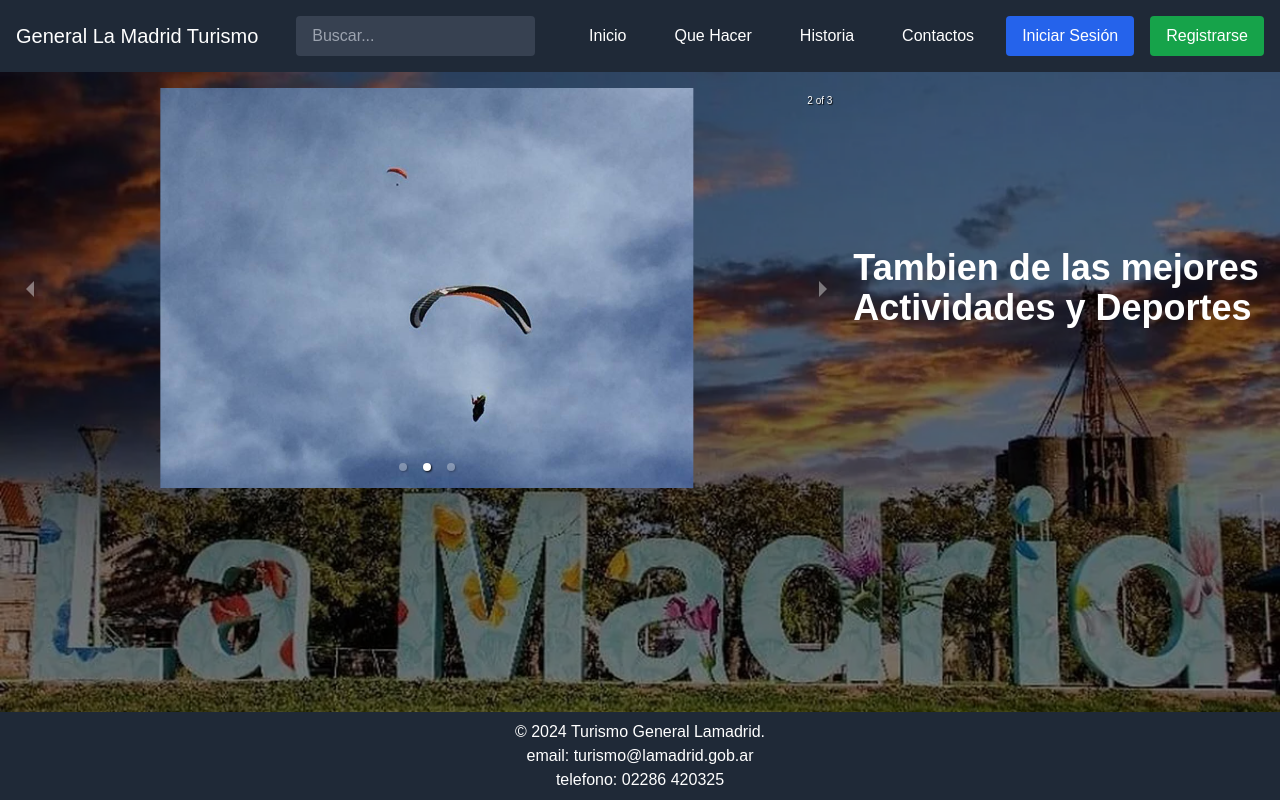
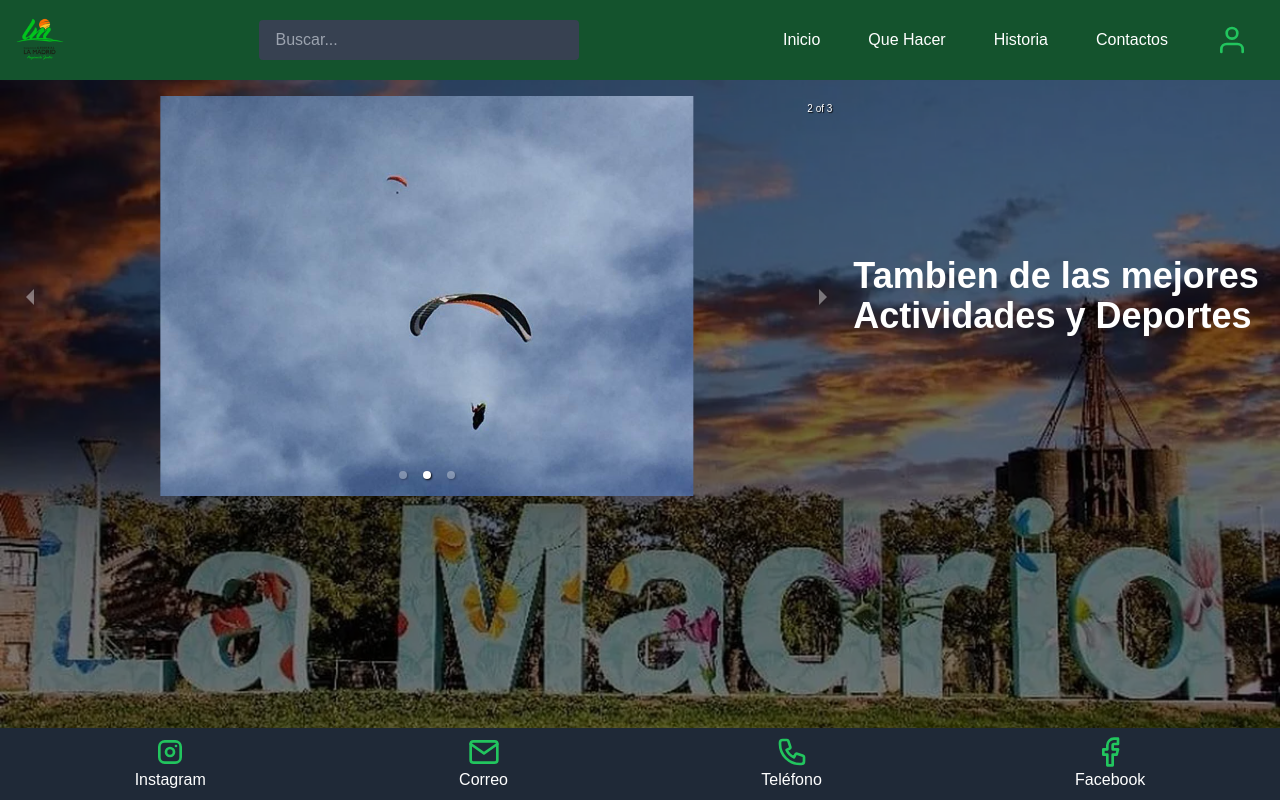
Before and after one commit to Phaca10/Turismo-UNTREF, a React (Vite) app: page / in a window 1280 px wide. Built offline with nearby package versions, Linux system fonts and the light colour scheme.

Commit message:
Modificando Footer y demas cosas

```diff
--- a/src/components/Footer.jsx
+++ b/src/components/Footer.jsx
@@ -2,10 +2,43 @@ import React from 'react';
 
 const Footer = () => {
   return (
-    <footer className="bg-gray-800 text-white text-center p-4 md:p-2 w-full">
-      <p>© 2024 Turismo General Lamadrid.</p>
-      <p>email: turismo@lamadrid.gob.ar</p>
-      <p>telefono: 02286 420325</p>
+    <footer className="bg-gray-800 text-white text-center p-4 md:p-2 w-full flex justify-around items-center">
+      <div className="flex flex-col items-center">
+        <a href="/camara" target="_blank" rel="noopener noreferrer">
+          <svg className="h-8 w-8 text-green-500" width="24" height="24" viewBox="0 0 24 24" strokeWidth="2" stroke="currentColor" fill="none" strokeLinecap="round" strokeLinejoin="round">
+            <path stroke="none" d="M0 0h24v24H0z" />
+            <rect x="4" y="4" width="16" height="16" rx="4" />
+            <circle cx="12" cy="12" r="3" />
+            <line x1="16.5" y1="7.5" x2="16.5" y2="7.501" />
+          </svg>
+        </a>
+        <p>Instagram</p>
+      </div>
+      <div className="flex flex-col items-center">
+        <a href="/correo" target="_blank" rel="noopener noreferrer">
+          <svg className="h-8 w-8 text-green-500" viewBox="0 0 24 24" fill="none" stroke="currentColor" strokeWidth="2" strokeLinecap="round" strokeLinejoin="round">
+            <path d="M4 4h16c1.1 0 2 .9 2 2v12c0 1.1-.9 2-2 2H4c-1.1 0-2-.9-2-2V6c0-1.1.9-2 2-2z" />
+            <polyline points="22,6 12,13 2,6" />
+          </svg>
+        </a>
+        <p>Correo</p>
+      </div>
+      <div className="flex flex-col items-center">
+        <a href="/telefono" target="_blank" rel="noopener noreferrer">
+          <svg className="h-8 w-8 text-green-500" fill="none" viewBox="0 0 24 24" stroke="currentColor">
+            <path strokeLinecap="round" strokeLinejoin="round" strokeWidth="2" d="M3 5a2 2 0 012-2h3.28a1 1 0 01.948.684l1.498 4.493a1 1 0 01-.502 1.21l-2.257 1.13a11.042 11.042 0 005.516 5.516l1.13-2.257a1 1 0 011.21-.502l4.493 1.498a1 1 0 01.684.949V19a2 2 0 01-2 2h-1C9.716 21 3 14.284 3 6V5z" />
+          </svg>
+        </a>
+        <p>Teléfono</p>
+      </div>
+      <div className="flex flex-col items-center">
+        <a href="https://facebook.com" target="_blank" rel="noopener noreferrer">
+          <svg className="h-8 w-8 text-green-500" viewBox="0 0 24 24" fill="none" stroke="currentColor" strokeWidth="2" strokeLinecap="round" strokeLinejoin="round">
+            <path d="M18 2h-3a5 5 0 0 0-5 5v3H7v4h3v8h4v-8h3l1-4h-4V7a1 1 0 0 1 1-1h3z" />
+          </svg>
+        </a>
+        <p>Facebook</p>
+      </div>
     </footer>
   );
 };
--- a/src/components/Navbar.jsx
+++ b/src/components/Navbar.jsx
@@ -1,4 +1,5 @@
 import React, { useState } from 'react';
+import logo from '../assets/logoglm.png';
 
 const Navbar = () => {
   const [isOpen, setIsOpen] = useState(false);
@@ -8,8 +9,8 @@ const Navbar = () => {
   };
 
   return (
-    <nav className="bg-gray-800 p-4 flex justify-between items-center text-white">
-      <div className="text-xl">General La Madrid Turismo</div>
+    <nav className="bg-green-900 p-4 flex justify-between items-center text-white">
+      <div className="text-xl"><img src={logo} alt="Logo" className="h-12 w-auto mr-2" /></div>
       <button
         className="text-white text-2xl md:hidden"
         onClick={toggleMenu}
@@ -17,11 +18,11 @@ const Navbar = () => {
         ☰
       </button>
       <div className="flex items-center space-x-4">
-        {/* Barra de búsqueda */}
+        {/* Barra de búsqueda con mayor ancho */}
         <input
           type="text"
           placeholder="Buscar..."
-          className="bg-gray-700 text-white px-4 py-2 rounded focus:outline-none focus:ring-2 focus:ring-blue-500"
+          className="bg-gray-700 text-white px-4 py-2 rounded focus:outline-none focus:ring-2 focus:ring-blue-500 w-80"
         />
       </div>
       <ul
@@ -29,27 +30,26 @@ const Navbar = () => {
           isOpen ? 'flex' : 'hidden'
         } md:flex flex-col md:flex-row items-center md:space-x-4 mt-4 md:mt-0 w-full md:w-auto`}
       >
-        <li className="my-2 md:my-0">
+        <li className="my-2 md:my-0 transition-transform duration-300 transform hover:scale-105">
           <a href="#Inicio" className="block text-white hover:bg-gray-700 px-4 py-2 rounded">Inicio</a>
         </li>
-        <li className="my-2 md:my-0">
-          <a href="#Que Hacer" className="block text-white hover:bg-gray-700 px-4 py-2 rounded">Que Hacer</a>
+        <li className="my-2 md:my-0 transition-transform duration-300 transform hover:scale-105">
+          <a href="#QueHacer" className="block text-white hover:bg-gray-700 px-4 py-2 rounded">Que Hacer</a>
         </li>
-        <li className="my-2 md:my-0">
+        <li className="my-2 md:my-0 transition-transform duration-300 transform hover:scale-105">
           <a href="#Historia" className="block text-white hover:bg-gray-700 px-4 py-2 rounded">Historia</a>
         </li>
-        <li className="my-2 md:my-0">
+        <li className="my-2 md:my-0 transition-transform duration-300 transform hover:scale-105">
           <a href="#contactos" className="block text-white hover:bg-gray-700 px-4 py-2 rounded">Contactos</a>
         </li>
+        {/* Reemplazo de botones por el ícono SVG */}
         <li className="my-2 md:my-0">
-          <button className="bg-blue-600 hover:bg-blue-700 text-white px-4 py-2 rounded">
-            Iniciar Sesión
-          </button>
-        </li>
-        <li className="my-2 md:my-0">
-          <button className="bg-green-600 hover:bg-green-700 text-white px-4 py-2 rounded">
-            Registrarse
-          </button>
+          <a href="#profile" className="block text-white hover:bg-gray-700 px-4 py-2 rounded">
+            <svg className="h-8 w-8 text-green-500" viewBox="0 0 24 24" fill="none" stroke="currentColor" strokeWidth="2" strokeLinecap="round" strokeLinejoin="round">
+              <path d="M20 21v-2a4 4 0 0 0-4-4H8a4 4 0 0 0-4 4v2" />
+              <circle cx="12" cy="7" r="4" />
+            </svg>
+          </a>
         </li>
       </ul>
     </nav>
```
Also changed, not shown: src/assets/logoglm.png (added).
